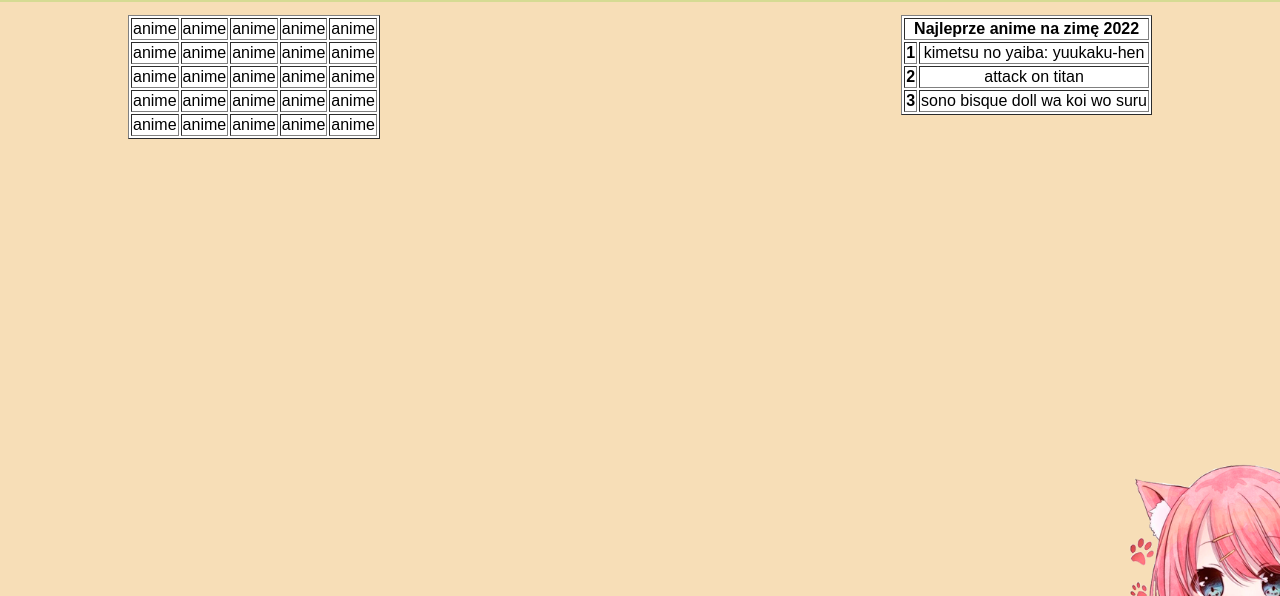
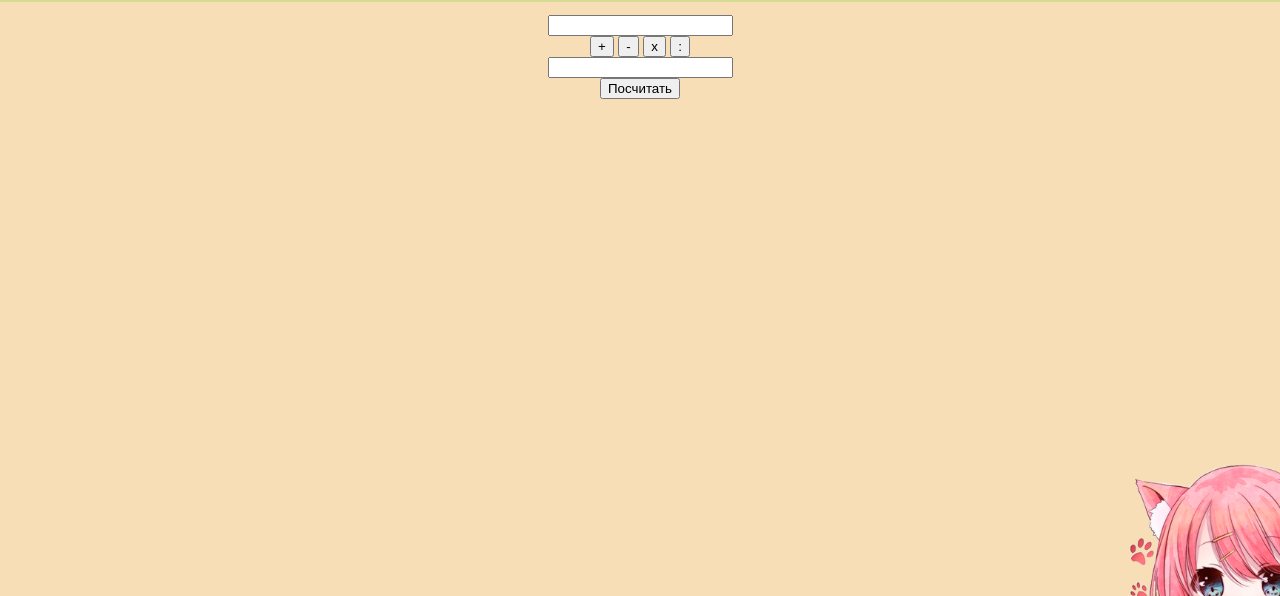
Before and after one commit to IliaRoyter/ProjectNr3_58906, a plain HTML site: page Tabela.html in a window 1280 px wide. Shown: the part 102-698 px from the top of the page. Drawn offline with Linux system fonts and the light colour scheme.

Commit message:
ProjectNr3_58906

```diff
--- a/Tabela.html
+++ b/Tabela.html
@@ -7,6 +7,7 @@
 	<title>Tabela</title>
 	<link rel="stylesheet" href="style/main-style.css">
 	<link rel="shortcut icon" href="resurses/anime2.ico" type="image/x-icon">
+	<script src="../js/kalkulator.js"></script>
 </head>
 
 <body class="main-body">
@@ -26,66 +27,24 @@
 	<div class="main-div">
 
 		<div class="con-1">
-			<div class="tab1">
-				<table border="1" id="table">
-					<tr>
-						<th colspan="2">Najleprze anime na zimę 2022</th>
-					</tr>
-					<tr>
-						<th>1</th>
-						<td>kimetsu no yaiba: yuukaku-hen</td>
-					</tr>
-					<tr>
-						<th>2</th>
-						<td>attack on titan</td>
-					</tr>
-					<tr>
-						<th>3</th>
-						<td>sono bisque doll wa koi wo suru</td>
-					</tr>
-				</table>
-			</div>
-			<div class="tab2">
-				<table border="1" style="  background-color: #ffffff;">
-					<tbody>
-						<tr>
-							<td>anime</td>
-							<td>anime</td>
-							<td>anime</td>
-							<td>anime</td>
-							<td>anime</td>
-						</tr>
-						<tr>
-							<td>anime</td>
-							<td>anime</td>
-							<td>anime</td>
-							<td>anime</td>
-							<td>anime</td>
-						</tr>
-						<tr>
-							<td>anime</td>
-							<td>anime</td>
-							<td>anime</td>
-							<td>anime</td>
-							<td>anime</td>
-						</tr>
-						<tr>
-							<td>anime</td>
-							<td>anime</td>
-							<td>anime</td>
-							<td>anime</td>
-							<td>anime</td>
-						</tr>
-						<tr>
-							<td>anime</td>
-							<td>anime</td>
-							<td>anime</td>
-							<td>anime</td>
-							<td>anime</td>
-						</tr>
-					</tbody>
-				</table>
-			</div>
+			<!-- поле ввода первого числа -->
+<input id="num1" />
+
+<!-- блок с кнопками -->
+<div id="operator_btns">
+	<button id="plus" onclick="op='+'">+</button>
+  <button id="minus" onclick="op='-'">-</button>
+  <button id="times" onclick="op='*'">x</button>
+  <button id="divide" onclick="op='/'">:</button>
+</div>
+
+<!-- поле ввода второго числа -->
+<input id="num2" />
+<br>
+
+<!-- кнопка для рассчётов -->
+<button onclick="func()">Посчитать</button>
+<p id="result"></p>
 		</div>
 	</div>
 	<footer class="foot">
--- /dev/null
+++ b/js/kalkulator.js
@@ -0,0 +1,12 @@
+var op;
+
+function func() {
+
+  var result;
+
+  var num1 = Number(document.getElementById("num1").value);
+  var num2 = Number(document.getElementById("num2").value);
+result=num1/22;
+  document.getElementById("result").innerHTML = result;
+
+}
```
Also changed, not shown: index.html (+1 -0 lines).
